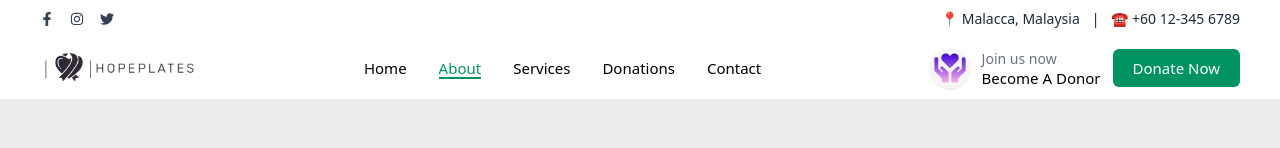
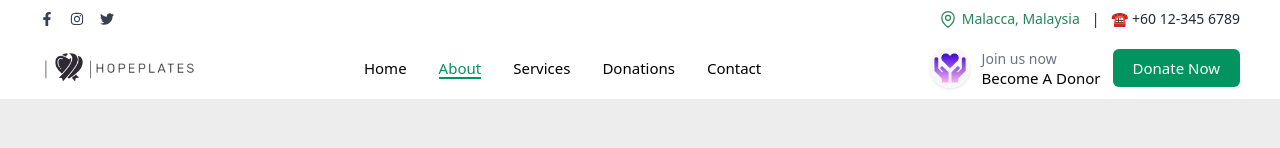
Before and after one commit to danishirwan2424/hopelates, a React (Vite) app: page /about in a window 1280 px wide. Shown: the top 148 px of the page. Built offline with nearby package versions, Linux system fonts and the light colour scheme.

Commit message:
Add Map Location

```diff
--- /dev/null
+++ b/src/LandingPage_cmp/LocationPopup.jsx
@@ -0,0 +1,65 @@
+import { useState } from "react";
+
+export default function LocationPopup() {
+  const [open, setOpen] = useState(false);
+
+  return (
+    <>
+      {/* ====== TEXT THAT OPENS POPUP ====== */}
+      <span
+  onClick={() => setOpen(true)}
+  className="cursor-pointer text-[#278659] font-medium relative group flex items-center gap-1"
+>
+  {/* Custom Pin Icon */}
+  <svg
+    xmlns="http://www.w3.org/2000/svg"
+    fill="none"
+    viewBox="0 0 24 24"
+    strokeWidth={1.5}
+    stroke="currentColor"
+    className="w-5 h-5"
+  >
+    <path
+      strokeLinecap="round"
+      strokeLinejoin="round"
+      d="M15 10.5a3 3 0 11-6 0 3 3 0 016 0z"
+    />
+    <path
+      strokeLinecap="round"
+      strokeLinejoin="round"
+      d="M19.5 10.5c0 7.142-7.5 11.25-7.5 11.25S4.5 17.642 4.5 10.5a7.5 7.5 0 1115 0z"
+    />
+  </svg>
+
+  Malacca, Malaysia
+
+  {/* Hover underline */}
+  <span className="absolute left-0 -bottom-0.5 h-[2px] w-0 bg-[#278659] transition-all duration-300 group-hover:w-full"></span>
+</span>
+
+
+      {/* ====== POPUP OVERLAY ====== */}
+      {open && (
+        <div className="fixed inset-0 bg-black/40 flex justify-center items-center z-50">
+          <div className="bg-white rounded-lg shadow-lg w-[70%] h-[70%] relative">
+
+            {/* Close button */}
+            <button
+              onClick={() => setOpen(false)}
+              className="absolute right-2 top-2 text-white bg-[#278659] hover:bg-[#11452E] px-2 py-1 rounded"
+            >
+              Close
+            </button>
+
+            {/* Google Map Embed */}
+            <iframe
+              className="w-full h-full rounded-b-lg"
+              src="https://www.google.com/maps/embed?pb=!1m18!1m12!1m3!1d127536.69933667635!2d102.15528915138999!3d2.209323950000004!2m3!1f0!2f0!3f0!3m2!1i1024!2i768!4f13.1!3m3!1m2!1s0x31d1ee21b8a3c459%3A0x1d9d8658c1a8f2c4!2sMalacca!5e0!3m2!1sen!2smy!4v1700000000000"
+              loading="lazy"
+            ></iframe>
+          </div>
+        </div>
+      )}
+    </>
+  );
+}
--- a/src/LandingPage_cmp/Navigator.jsx
+++ b/src/LandingPage_cmp/Navigator.jsx
@@ -3,6 +3,8 @@ import { useNavigate, useLocation } from "react-router-dom";
 import { FaFacebookF, FaInstagram, FaTwitter, FaBars, FaTimes } from "react-icons/fa";
 import donorIcon from "../images/donoricon.jpeg";
 import logo from "../images/Logo.png";
+
+import LocationPopup from "./LocationPopup";
 
 function Navigator() {
   const navigate = useNavigate();
@@ -67,7 +69,7 @@ function Navigator() {
         </div>
 
         <div className="hidden sm:flex items-center gap-3 text-gray-800">
-          <span>📍 Malacca, Malaysia</span>
+          <LocationPopup />
           <span>|</span>
           <span>☎ +60 12-345 6789</span>
         </div>
```
